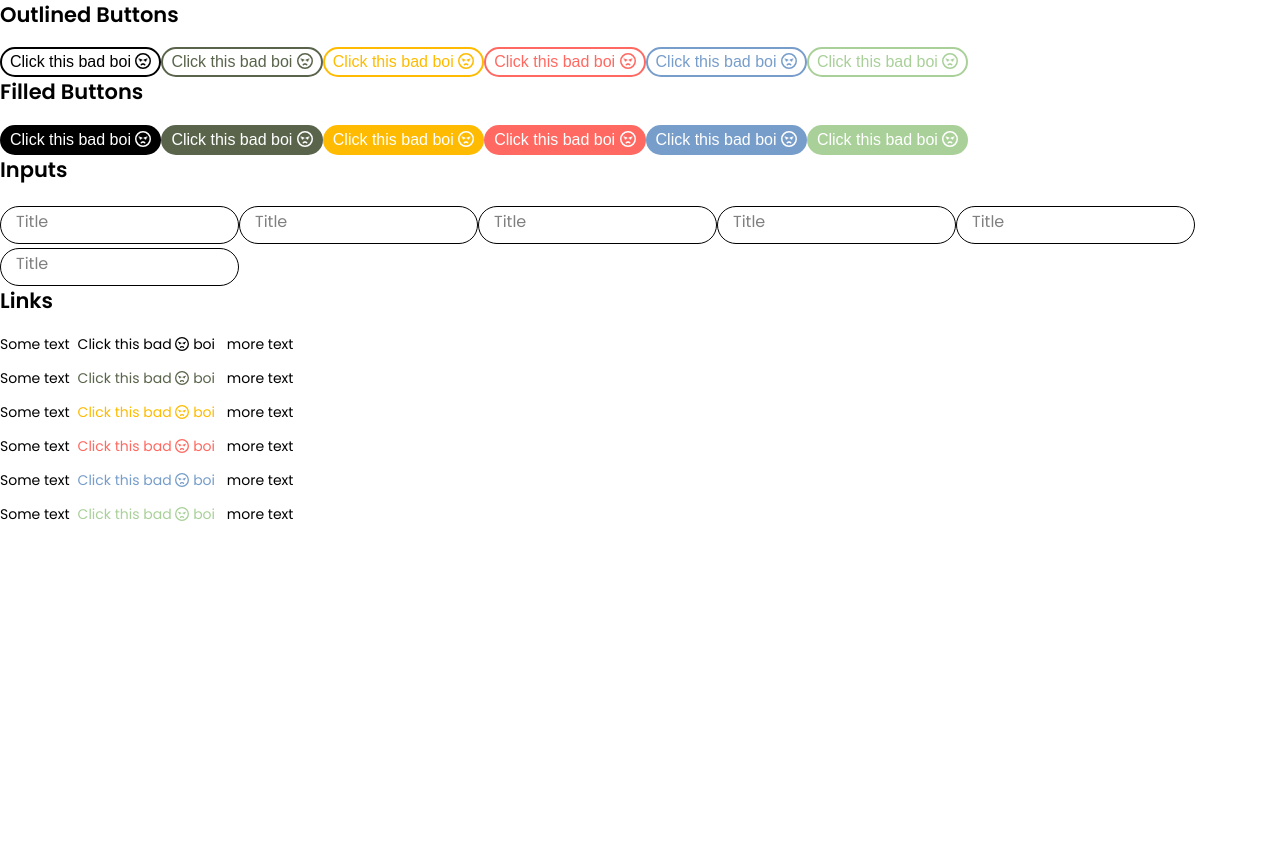
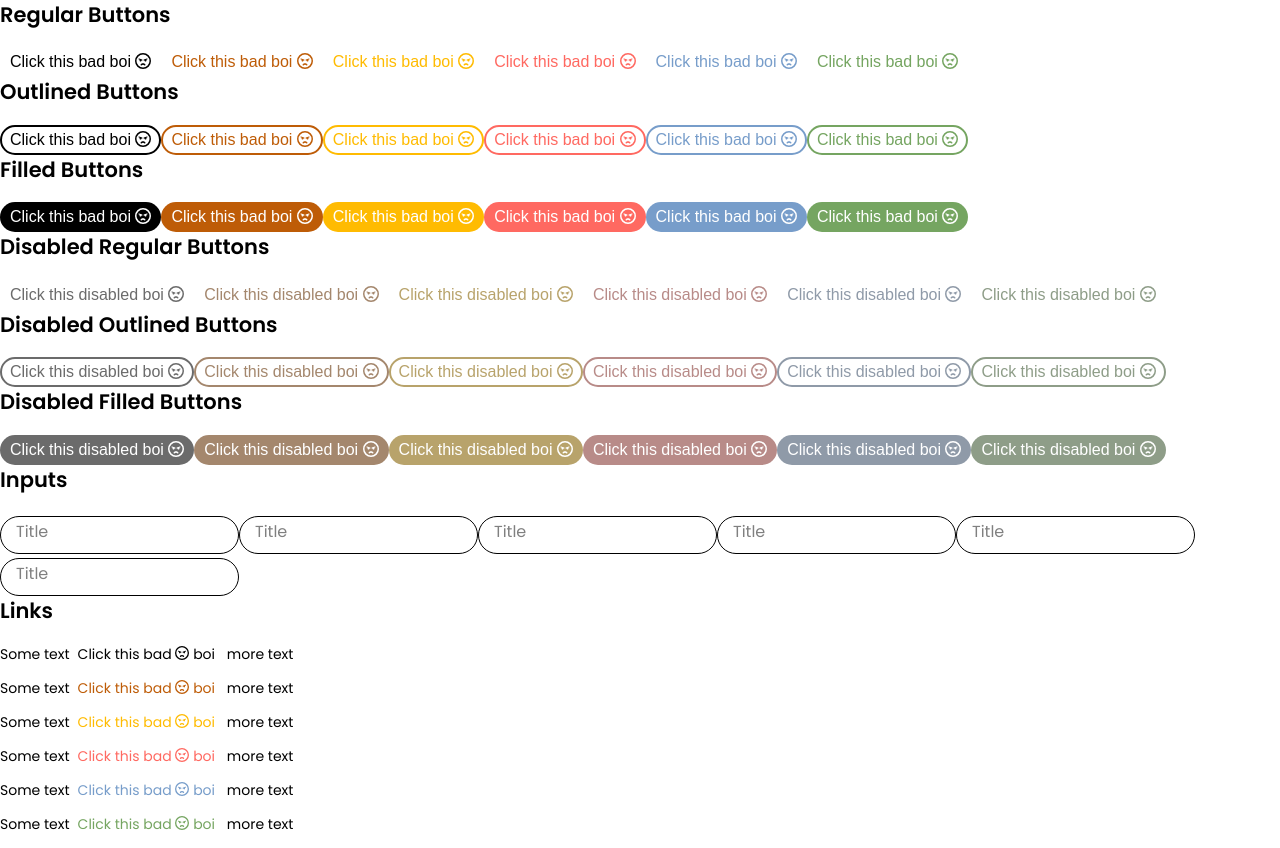
Before and after one commit to habiteam/habitea, a Next.js app: page /playground in a window 1280 px wide. Before the commit the page ends 800 px from the top, so only its background shows below. Built offline with nearby package versions, Linux system fonts and the light colour scheme.

Commit message:
design updates
form buttons colors yea

```diff
--- a/common/components/Button/Button.module.scss
+++ b/common/components/Button/Button.module.scss
@@ -1,13 +1,21 @@
 @import '../../../styles/colors.module.scss';
 
 .button {
-  padding: 4px 8px;
-  font-size: 1.6rem;
   background: none;
   color: white;
   border: 2px solid transparent;
   border-radius: 24px;
   transition: all 400ms;
+
+  &--md {
+    font-size: 1.6rem;
+    padding: 4px 8px;
+  }
+
+  &--lg {
+    font-size: 2rem;
+    padding: 4px 12px;
+  }
 
   &:active,
   &:focus,
@@ -28,6 +36,12 @@
     &:active,
     &:focus-visible {
       background-color: mix($v, #fff, 25%);
+      color: mix($v, #000, 50%);
+    }
+    &:disabled {
+      cursor: not-allowed;
+      background-color: transparent;
+      color: mix($v, #999, 30%);
     }
   }
 
@@ -44,6 +58,10 @@
       }
     }
 
+    &:disabled {
+      background-color: mix($v, #999, 30%);
+      cursor: not-allowed;
+    }
   }
 
   .button--#{$k}.button--outlined {
@@ -55,5 +73,13 @@
       background-color: #{$v};
       color: white;
     }
+
+    &:disabled {
+      border-color: mix($v, #999, 30);
+      color: mix($v, #999, 30);
+      background-color: transparent;
+
+      cursor: not-allowed;
+    }
   }
 }
--- a/common/components/Button/Button.tsx
+++ b/common/components/Button/Button.tsx
@@ -1,29 +1,32 @@
 import React from 'react';
+import classNames from 'classnames';
 import styles from './Button.module.scss';
 import { Color } from '../../constants/Color';
 
 export interface ButtonPropSchema {
   children?: React.ReactNode;
   fillType: 'regular' | 'filled' | 'outlined';
+  size?: 'md' | 'lg';
   onClick?: () => void;
   disabled?: boolean;
   color?: Color;
 }
 
 /**
- * TODO disabled
- *
  * @param props
  * @returns
  */
 export default function Button(props: ButtonPropSchema) {
   return (
     <button
+      disabled={props.disabled}
       onClick={props.onClick}
-      className={`${styles.button}
-        ${styles[`button--${props.color ?? 'default'}`]}
-        ${styles[`button--${props.fillType}`]}
-        `}
+      className={classNames(
+        styles.button,
+        styles[`button--${props.color ?? 'default'}`],
+        styles[`button--${props.fillType}`],
+        styles[`button--${props.size ?? 'md'}`],
+      )}
     >
       {props.children}
     </button>
--- a/common/components/Card/CardContent/CardContent.module.scss
+++ b/common/components/Card/CardContent/CardContent.module.scss
@@ -1,3 +1,3 @@
 .card-content {
-  margin: 32px 16px;
+  margin: 16px;
 }
--- a/components/AppLayout/AppLayout.tsx
+++ b/components/AppLayout/AppLayout.tsx
@@ -15,6 +15,7 @@ export default function AppLayout(props: AppLayoutProps) {
     setWidth(window.innerWidth);
 
     const handleResizeWindow = () => setWidth(window.innerWidth);
+    console.log('usefx');
 
     window.addEventListener('resize', handleResizeWindow);
 
--- a/package.json
+++ b/package.json
@@ -15,11 +15,14 @@
     "@fortawesome/free-regular-svg-icons": "^6.2.0",
     "@fortawesome/free-solid-svg-icons": "^6.2.0",
     "@fortawesome/react-fontawesome": "^0.2.0",
+    "@popperjs/core": "^2.11.6",
+    "classnames": "^2.3.2",
     "firebase": "^9.13.0",
     "jotai": "^1.9.0",
     "next": "13.0.0",
     "react": "18.2.0",
-    "react-dom": "18.2.0"
+    "react-dom": "18.2.0",
+    "react-transition-group": "^4.4.5"
   },
   "devDependencies": {
     "@types/node": "18.11.7",
--- a/pages/playground/card/index.tsx
+++ b/pages/playground/card/index.tsx
@@ -73,6 +73,8 @@ export default function Playground() {
             maxWidth={`${form.cardWidth}px`}
             color={form.cardColor as Color}
             appearance={form.cardAppearance as CardAppearance}
+            rounded
+            elevated
           >
             <CardHeader
               title={form.cardTitle}
--- a/pages/playground/index.tsx
+++ b/pages/playground/index.tsx
@@ -22,7 +22,22 @@ export default function Playground() {
       <Head>
         <title>Habitea - Playground</title>
       </Head>
-
+      <div>
+        <h2>Regular Buttons</h2>
+        {colors.map((color, i) => (
+          <Button
+            key={i}
+            onClick={() => {
+              console.log(color);
+            }}
+            fillType="regular"
+            color={color}
+          >
+            Click this bad boi&nbsp;
+            <FontAwesomeIcon icon={faFaceAngry}></FontAwesomeIcon>
+          </Button>
+        ))}
+      </div>
       <div>
         <h2>Outlined Buttons</h2>
         {colors.map((color, i) => (
@@ -56,6 +71,57 @@ export default function Playground() {
           </Button>
         ))}
       </div>
+      <div>
+        <h2>Disabled Regular Buttons</h2>
+        {colors.map((color, i) => (
+          <Button
+            key={i}
+            onClick={() => {
+              console.log(color);
+            }}
+            fillType="regular"
+            disabled
+            color={color}
+          >
+            Click this disabled boi&nbsp;
+            <FontAwesomeIcon icon={faFaceAngry}></FontAwesomeIcon>
+          </Button>
+        ))}
+      </div>
+      <div>
+        <h2>Disabled Outlined Buttons</h2>
+        {colors.map((color, i) => (
+          <Button
+            key={i}
+            onClick={() => {
+              console.log(color);
+            }}
+            fillType="outlined"
+            color={color}
+            disabled
+          >
+            Click this disabled boi&nbsp;
+            <FontAwesomeIcon icon={faFaceAngry}></FontAwesomeIcon>
+          </Button>
+        ))}
+      </div>
+      <div>
+        <h2>Disabled Filled Buttons</h2>
+        {colors.map((color, i) => (
+          <Button
+            key={i}
+            onClick={() => {
+              console.log(color);
+            }}
+            fillType="filled"
+            color={color}
+            disabled
+          >
+            Click this disabled boi&nbsp;
+            <FontAwesomeIcon icon={faFaceAngry}></FontAwesomeIcon>
+          </Button>
+        ))}
+      </div>
 
       <div>
         <h2>Inputs</h2>
--- a/styles/colors.module.scss
+++ b/styles/colors.module.scss
@@ -1,8 +1,8 @@
-$color-primary: #59644b;
+$color-primary: #be5c07;
 $color-danger: #ff6961;
 $color-warning: #ffbb01;
 $color-info: #779dca;
-$color-success: #a9d099;
+$color-success: #75a561;
 $color-default: #000;
 $color-inactive: #79747e;
 $color-disabled: #e3dfe3;
```
Also changed, not shown: common/components/Card/Card.module.scss (+5 -3 lines), common/components/Card/Card.tsx (+11 -4 lines), pages/[route]/SignInForm.module.scss (+15 -1 lines), pages/[route]/index.tsx (+26 -24 lines), 1 other file (tests, documents, lock files or other folders).
